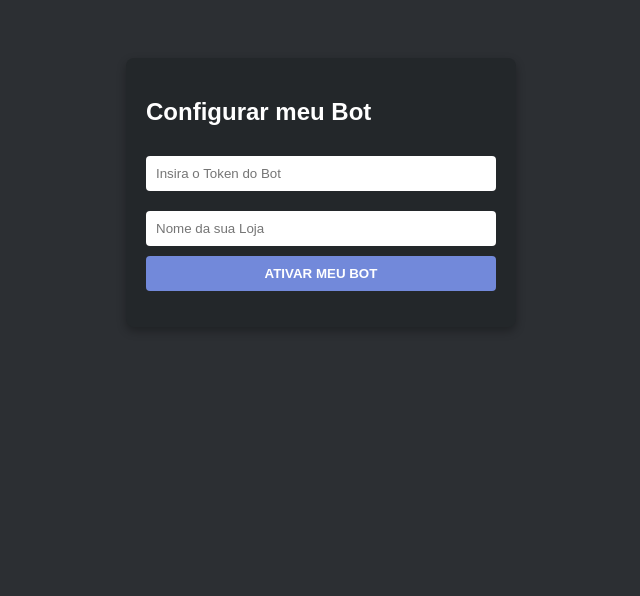
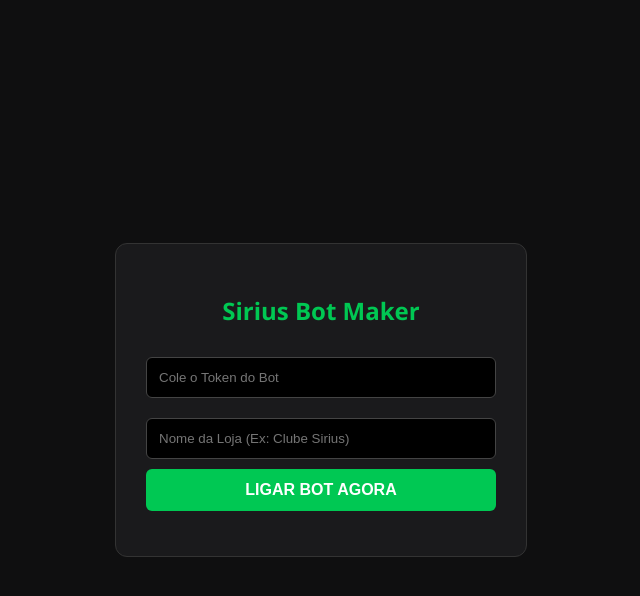
Before and after one commit to igrejaprovedor2019-cmyk/BOT-DE-VENDAS, a website: page index.html in a window 1280 px wide. Shown: the whole page, without its empty margins (319-959 px from the left). Drawn offline with Linux system fonts and the light colour scheme.

Commit message:
Update index.html

```diff
--- a/index.html
+++ b/index.html
@@ -2,49 +2,40 @@
 <html lang="pt-br">
 <head>
     <meta charset="UTF-8">
-    <title>Criador de Bot de Vendas</title>
+    <title>Painel Controle Bot</title>
     <style>
-        body { font-family: sans-serif; background: #2c2f33; color: white; display: flex; justify-content: center; padding: 50px; }
-        .card { background: #23272a; padding: 20px; border-radius: 8px; width: 350px; box-shadow: 0 4px 10px rgba(0,0,0,0.3); }
-        input { width: 100%; padding: 10px; margin: 10px 0; border-radius: 4px; border: none; box-sizing: border-box; }
-        button { width: 100%; padding: 10px; background: #7289da; color: white; border: none; border-radius: 4px; cursor: pointer; font-weight: bold; }
-        button:hover { background: #5b70be; }
+        body { font-family: 'Segoe UI', sans-serif; background: #0f0f10; color: white; display: flex; justify-content: center; align-items: center; height: 100vh; margin: 0; }
+        .box { background: #1a1a1c; padding: 30px; border-radius: 12px; width: 350px; border: 1px solid #333; text-align: center; }
+        input { width: 100%; padding: 12px; margin: 10px 0; border-radius: 6px; border: 1px solid #444; background: #000; color: white; box-sizing: border-box; }
+        button { width: 100%; padding: 12px; background: #00c853; color: white; border: none; border-radius: 6px; cursor: pointer; font-weight: bold; font-size: 16px; transition: 0.3s; }
+        button:hover { background: #00a944; transform: scale(1.02); }
+        h2 { margin-bottom: 20px; color: #00c853; }
+        #status { margin-top: 15px; font-size: 14px; }
     </style>
 </head>
 <body>
-
-<div class="card">
-    <h2>Configurar meu Bot</h2>
-    <input type="text" id="token" placeholder="Insira o Token do Bot">
-    <input type="text" id="nomeLoja" placeholder="Nome da sua Loja">
-    <button onclick="ligarBot()">ATIVAR MEU BOT</button>
-    <p id="status"></p>
+    <div class="box">
+        <h2>Sirius Bot Maker</h2>
+        <input type="text" id="token" placeholder="Cole o Token do Bot">
+        <input type="text" id="nomeLoja" placeholder="Nome da Loja (Ex: Clube Sirius)">
+        <button onclick="ligar()">LIGAR BOT AGORA</button>
+        <div id="status"></div>
     </div>
-
     <script>
-    async function ligarBot() {
+        async function ligar() {
             const token = document.getElementById('token').value;
             const nomeLoja = document.getElementById('nomeLoja').value;
-        const status = document.getElementById('status');
-
-        status.innerText = "Conectando...";
-
-        const response = await fetch('/ligar-bot', {
+            const st = document.getElementById('status');
+            st.innerText = "Iniciando...";
+            const res = await fetch('/ligar-bot', {
                 method: 'POST',
                 headers: { 'Content-Type': 'application/json' },
                 body: JSON.stringify({ token, nomeLoja })
             });
-
-        const data = await response.json();
-        if(data.erro) {
-            status.style.color = "red";
-            status.innerText = data.erro;
-        } else {
-            status.style.color = "green";
-            status.innerText = data.msg;
-        }
+            const data = await res.json();
+            st.innerText = data.msg || data.erro;
+            st.style.color = data.erro ? "red" : "#00c853";
         }
     </script>
-
 </body>
 </html>
```
Lines whose indentation alone changed are shown as unchanged.
